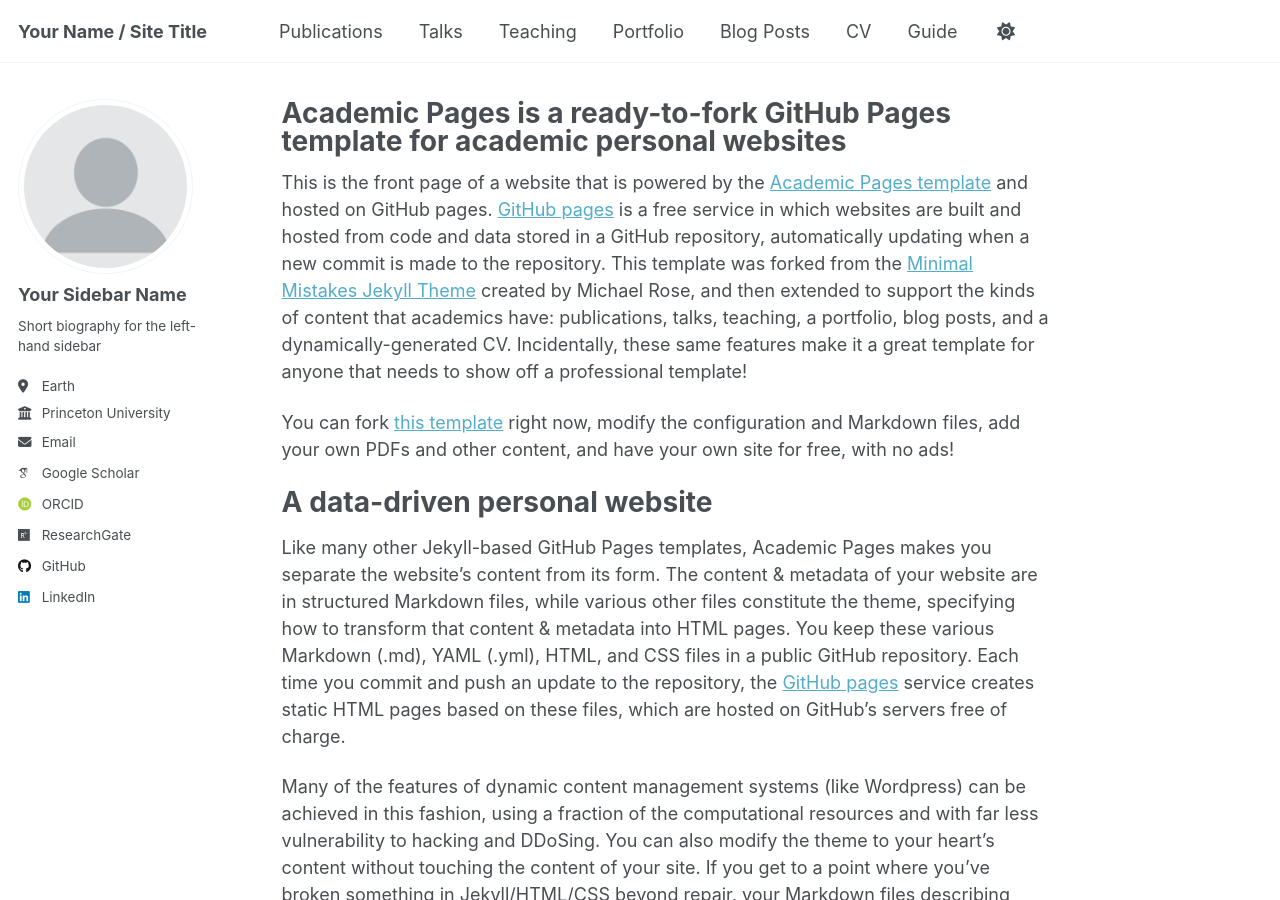
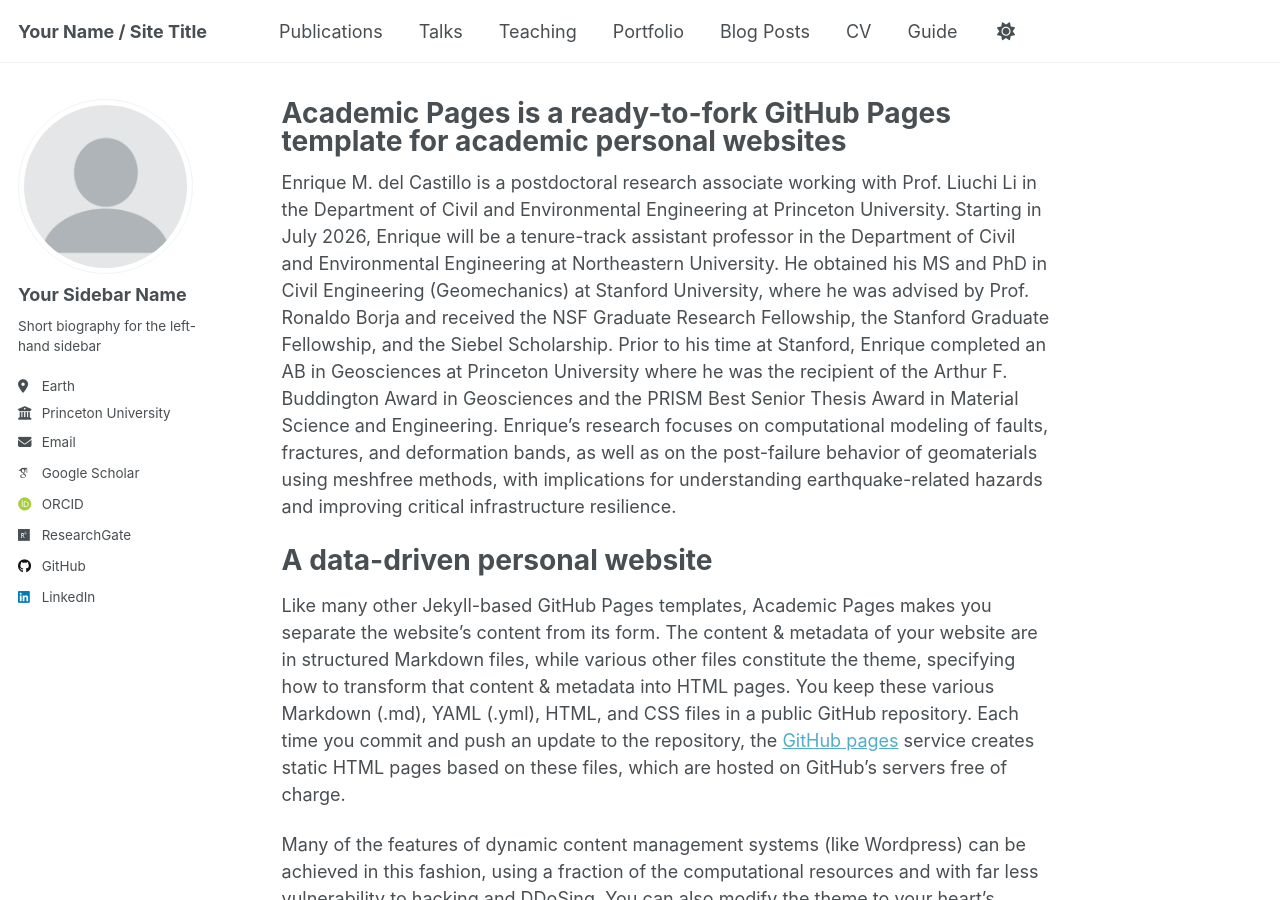
Before and after one commit to emdc19/emdcwebsite, a Jekyll site: the page built from _pages/about.md, in a window 1280 px wide and 900 px high. Built offline with Jekyll 4.4.1, drawn with Linux system fonts in a browser that asks for light colours; some web fonts are replaced; a script that is not in the unit is left out.

Commit message:
Update about.md

```diff
--- a/_pages/about.md
+++ b/_pages/about.md
@@ -7,9 +7,8 @@ redirect_from:
   - /about.html
 ---
 
-This is the front page of a website that is powered by the [Academic Pages template](https://github.com/academicpages/academicpages.github.io) and hosted on GitHub pages. [GitHub pages](https://pages.github.com) is a free service in which websites are built and hosted from code and data stored in a GitHub repository, automatically updating when a new commit is made to the repository. This template was forked from the [Minimal Mistakes Jekyll Theme](https://mmistakes.github.io/minimal-mistakes/) created by Michael Rose, and then extended to support the kinds of content that academics have: publications, talks, teaching, a portfolio, blog posts, and a dynamically-generated CV. Incidentally, these same features make it a great template for anyone that needs to show off a professional template!
+Enrique M. del Castillo is a postdoctoral research associate working with Prof. Liuchi Li in the Department of Civil and Environmental Engineering at Princeton University. Starting in July 2026, Enrique will be a tenure-track assistant professor in the Department of Civil and Environmental Engineering at Northeastern University. He obtained his MS and PhD in Civil Engineering (Geomechanics) at Stanford University, where he was advised by Prof. Ronaldo Borja and received the NSF Graduate Research Fellowship, the Stanford Graduate Fellowship, and the Siebel Scholarship. Prior to his time at Stanford, Enrique completed an AB in Geosciences at Princeton University where he was the recipient of the Arthur F. Buddington Award in Geosciences and the PRISM Best Senior Thesis Award in Material Science and Engineering. Enrique’s research focuses on computational modeling of faults, fractures, and deformation bands, as well as on the post-failure behavior of geomaterials using meshfree methods, with implications for understanding earthquake-related hazards and improving critical infrastructure resilience.
 
- You can fork [this template](https://github.com/academicpages/academicpages.github.io) right now, modify the configuration and Markdown files, add your own PDFs and other content, and have your own site for free, with no ads!
 
 A data-driven personal website
 ======
```
